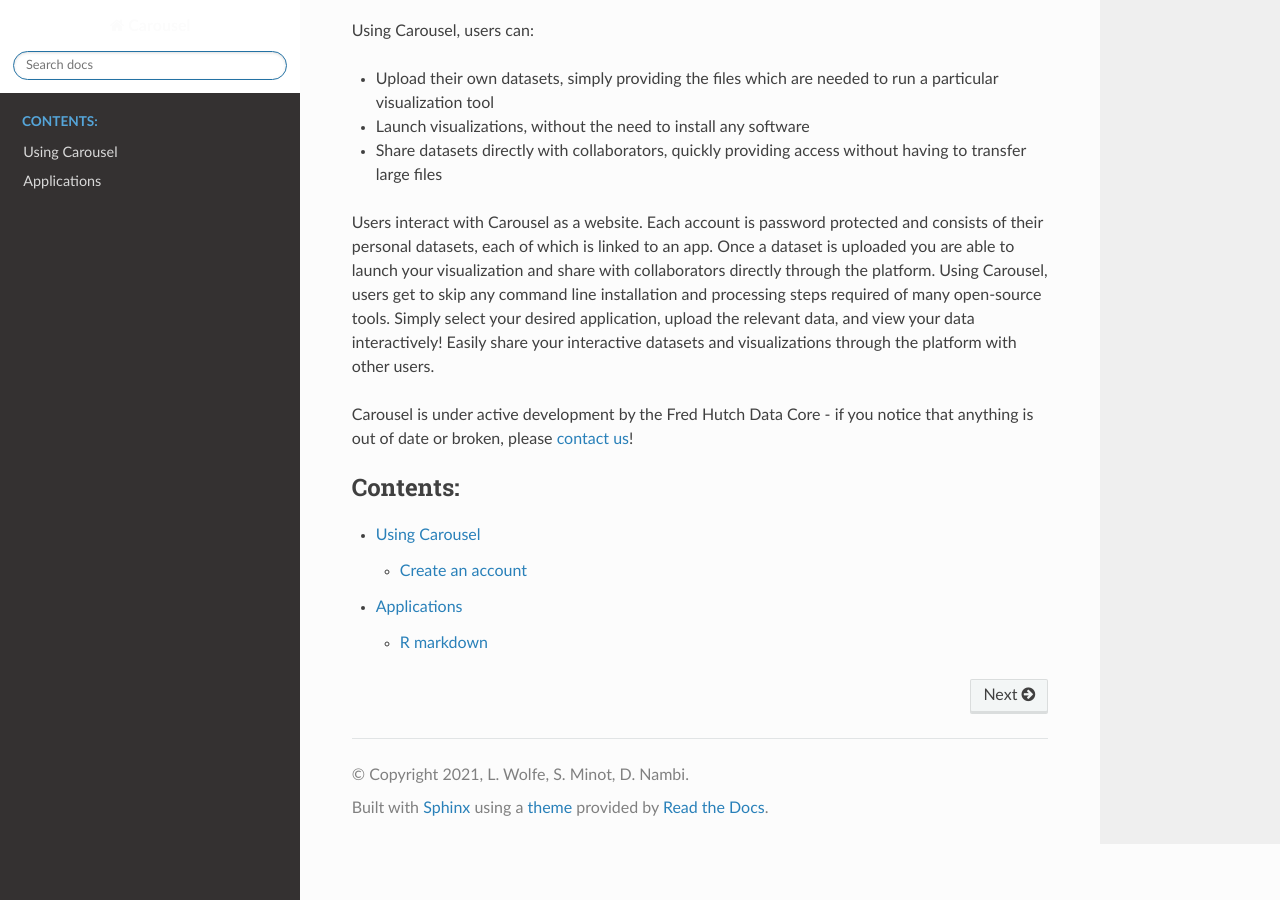
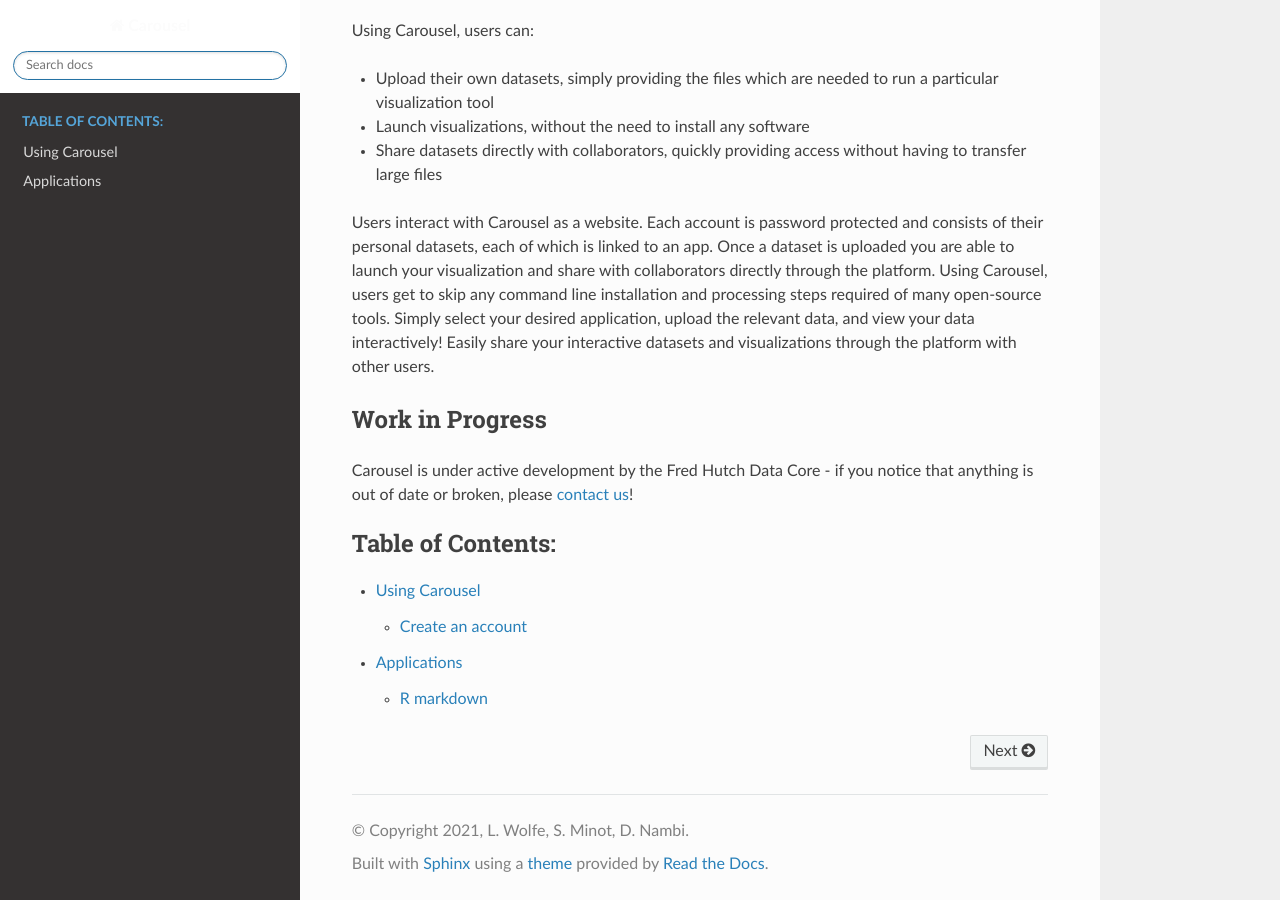
Before and after one commit to FredHutch/carousel-docs, a Sphinx documentation site: the page built from docs/index.rst, in a window 1280 px wide and 900 px high, scrolled down 853 px. Built offline with Sphinx 7.4.7 and the Read the Docs theme 2.0.0, drawn with Linux system fonts in a browser that asks for light colours.

```diff
--- a/docs/index.rst
+++ b/docs/index.rst
@@ -4,7 +4,7 @@
    contain the root `toctree` directive.
 
 Carousel: Share Interactive Data
-===================================
+=========================
 
 *Carousel is a web platform for uploading and sharing interactive datasets.*
 
@@ -50,13 +50,15 @@ skip any command line installation and processing steps required of many open-so
 your desired application, upload the relevant data, and view your data interactively! Easily share your
 interactive datasets and visualizations through the platform with other users.
 
-.. note::
+Work in Progress
+------------------
+
 Carousel is under active development by the Fred Hutch Data Core - if you notice that anything is out of date or
 broken, please `contact us <mailto:hutchdatacore@fredhutch.org>`_!
 
 .. toctree::
    :maxdepth: 2
-   :caption: Contents:
+   :caption: Table of Contents:
 
    using_carousel
    apps
```
